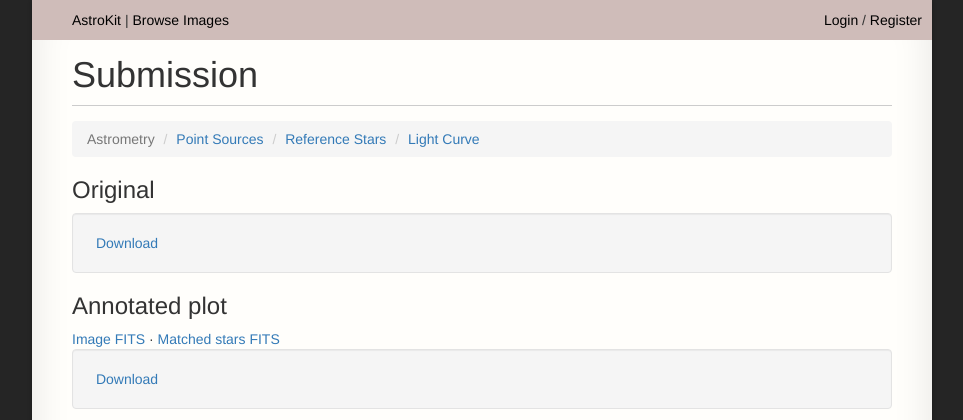
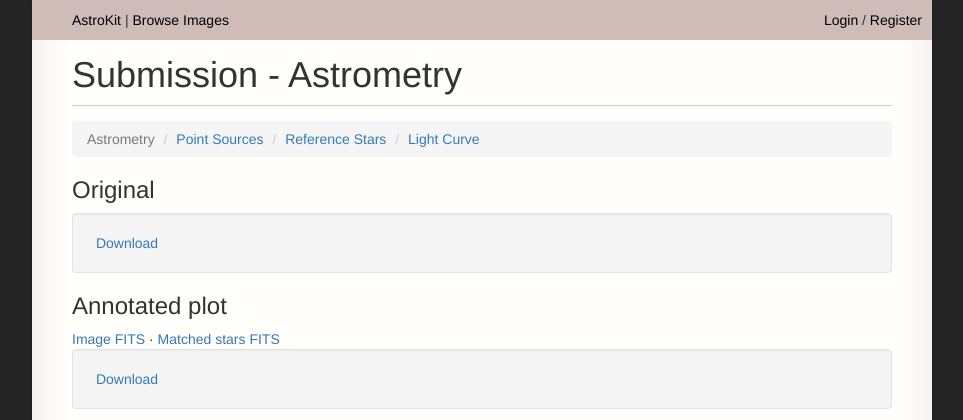
Before and after one commit to typpo/astrokit, a Django app: template imageflow/templates/submission.html in a window 1280 px wide. Shown: the top 420 px of the page, without its empty margins (158-1121 px from the left). Run offline with Django 3.2, Linux system fonts and the light colour scheme; the template is opened without the code that fills it, so the values that code supplies are empty; some libraries are stand-ins or nearby versions.

Commit message:
cleaning up some headings

```diff
--- a/imageflow/templates/light_curve.html
+++ b/imageflow/templates/light_curve.html
@@ -2,7 +2,7 @@
 {% load staticfiles %}
 {% load jsonify %}
 
-{% block heading %}Submission - Reference Stars{% endblock %}
+{% block heading %}Submission - Light Curve{% endblock %}
 
 {% block content %}
 <ol class="breadcrumb">
--- a/imageflow/templates/submission.html
+++ b/imageflow/templates/submission.html
@@ -2,7 +2,7 @@
 {% load staticfiles %}
 {% load jsonify %}
 
-{% block heading %}Submission{% endblock %}
+{% block heading %}Submission - Astrometry{% endblock %}
 
 {% block content %}
 <ol class="breadcrumb">
```
